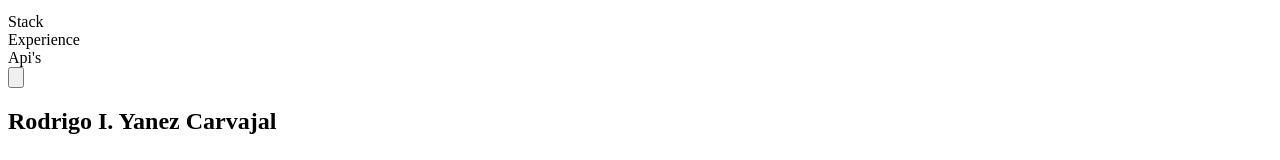
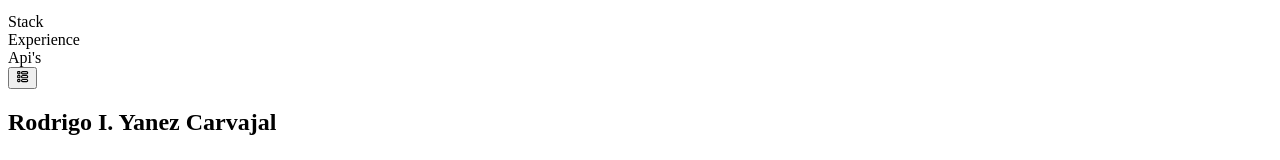
Before and after one commit to SERGEICROW/Cv, a Next.js app: page / in a window 1280 px wide. Shown: the part 354-514 px from the top of the page. Built offline with nearby package versions, Linux system fonts and the light colour scheme.

Commit message:
production adjusments 2

```diff
--- a/components/navbar.tsx
+++ b/components/navbar.tsx
@@ -1,6 +1,6 @@
 import {Fragment, useState} from 'react'
 import {Disclosure, Menu, Transition} from '@headlessui/react'
-import {AdjustmentsIcon, MenuIcon, XIcon} from '@heroicons/react/outline'
+import {MenuIcon, XIcon} from '@heroicons/react/outline'
 import NextLink from 'next/link'
 import {useRouter} from "next/router";
 import {BiCloudDownload} from "react-icons/bi";
@@ -10,6 +10,7 @@ import Section from "./section";
 import {Container, Heading} from "@chakra-ui/react";
 import {VscCloseAll} from "react-icons/vsc";
 import Form from "./contactForm";
+import {TiThListOutline} from "react-icons/ti";
 
 
 //NAV BAR NAVIGATION TITLES
@@ -31,7 +32,7 @@ const LinkItem = ({href, children, ...props}) => {
     return (
         <NextLink href={href} passHref>
             <div
-                className={active ? "border border-green-400 text-green-400 px-2 py-2 rounded-md text-3xl font-medium cursor-pointer select-none" :
+                className={active ? "border border-green-400 text-green-400 px-2 py-2 rounded-md text-2xl font-medium cursor-pointer select-none" :
                     "text-gray-300 hover:text-green-400 px-2 py-2 rounded-md text-2xl font-medium cursor-pointer border border-transparent select-none"}
                 {...props}
             >
@@ -82,7 +83,8 @@ const Navbar = props => {
         }
 
         return (
-            <Container className=" fixed backdrop-blur z-50 flex justify-center items-center min-w-full h-screen text-white select-none">
+            <Container
+                className=" fixed backdrop-blur z-50 flex justify-center items-center min-w-full h-screen text-white select-none">
                 <Section>
 
                     <div className={"flex justify-end w-full"}>
@@ -159,15 +161,18 @@ const Navbar = props => {
 
                                 </div>
 
-                                <div className="absolute inset-y-0 right-0 flex items-center pr-2 sm:static sm:inset-auto sm:ml-6 sm:pr-0 sm:mr-10">
+                                <div
+                                    className="absolute inset-y-0 right-0 flex items-center pr-2 sm:static sm:inset-auto sm:ml-6 sm:pr-0 sm:mr-10">
 
                                     {/*Settings Dropdown*/}
                                     <Menu as="div" className="w-6 sm:w-0">
 
                                         <div>
                                             <Menu.Button type="button"
-                                                         className="p-1 rounded-full text-gray-400 hover:text-green-400">
-                                                <AdjustmentsIcon className="h-8 w-8" aria-hidden="true"/>
+                                                         className="p-1 rounded-full animate-pulse">
+                                                <TiThListOutline
+                                                    className="h-8 w-8 sm:h-10 sm:w-10 text-green-200"
+                                                    aria-hidden="true"/>
                                             </Menu.Button>
                                         </div>
 
```
